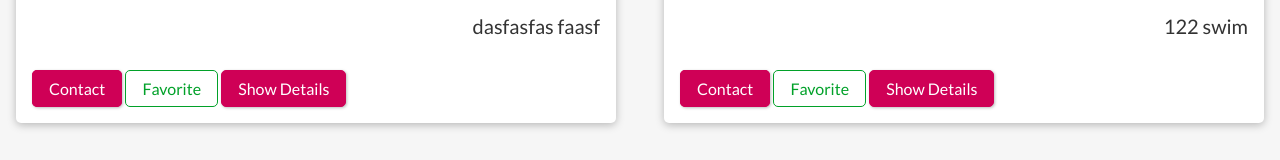
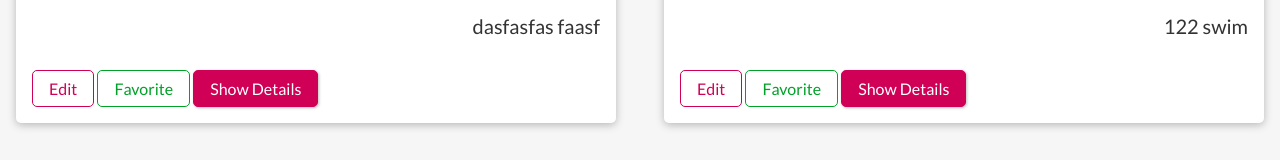
Before and after one commit to sonyks/meet-us, a Svelte app: page / in a window 1280 px wide. Shown: the part 500-660 px from the top of the page. Built offline with nearby package versions, Linux system fonts and the light colour scheme.

Commit message:
added edit functionality

```diff
--- a/src/App.svelte
+++ b/src/App.svelte
@@ -7,15 +7,17 @@
 	import meetups from './Meetups/meetups-store';
 
 	let editMode = undefined;
+	let editedId = undefined;
 	let page = 'overview';
 	let pageData = {};
 
-	function addMeetup() {
+	function saveMeetup() {
 		editMode = null;
 	}
 
 	function cancelEdit() {
 		editMode = null;
+		editedId = null;
 	}
 
 	function showDetails(event) {
@@ -26,6 +28,11 @@
 	function closeDetails() {
 		page = 'overview';
 		pageData = {};
+	}
+
+	function startEdit(event) {
+		editMode = 'edit';
+		editedId = event.detail;
 	}
 </script>
 
@@ -44,12 +51,12 @@
 <main>
 	{#if page === 'overview'}
 	  <div class="meetup-controls">
-		<Button on:click={() => (editMode = 'add')}>New Meetup</Button>
+		<Button on:click={() => (editMode = 'edit')}>New Meetup</Button>
 	  </div>
-	  {#if editMode === 'add'}
-		<EditMeetup on:save={addMeetup} on:cancel={cancelEdit} />
+	  {#if editMode === 'edit'}
+		<EditMeetup on:save={saveMeetup} on:cancel={cancelEdit} />
 	  {/if}
-	  <MeetupGrid meetups={$meetups} on:show-details={showDetails} />
+	  <MeetupGrid meetups={$meetups} on:show-details={showDetails} on:edit={startEdit}/>
 	{:else}
 	  <MeetupDetail id={pageData.id} on:close={closeDetails} />
 	{/if}
--- a/src/Meetups/MeetupGrid.svelte
+++ b/src/Meetups/MeetupGrid.svelte
@@ -29,6 +29,7 @@
 			address={meetup.address}
 			email={meetup.email}
             isFavorite={meetup.isFavorite}
-            on:show-details />
+            on:show-details
+            on:edit/>
 	{/each}
 </section>
--- a/src/Meetups/MeetupItem.svelte
+++ b/src/Meetups/MeetupItem.svelte
@@ -91,7 +91,7 @@
         <p>{description}</p>
     </div>
     <footer>
-        <Button href="mailto:{email}">Contact</Button>
+        <Button mode="outline" type="button" on:click={() => dispatch('edit', id)}>Edit</Button>
         <Button type="button"
           mode="outline"
           color="{isFavorite ? null : 'success'}"
--- a/src/Meetups/meetups-store.js
+++ b/src/Meetups/meetups-store.js
@@ -38,7 +38,7 @@ const customMeetupsStore = {
     updateMeetup: (id, meetupData) => {
         meetups.update(items => {
             const meetupIndex = items.findIndex(i => i.id === id);
-            const updatedMeetup = { ...items[meetupIndex], meetupData };
+            const updatedMeetup = { ...items[meetupIndex], ...meetupData };
             const updatedMeetups = [...items];
             updatedMeetups[meetupIndex] = updatedMeetup;
 
```
